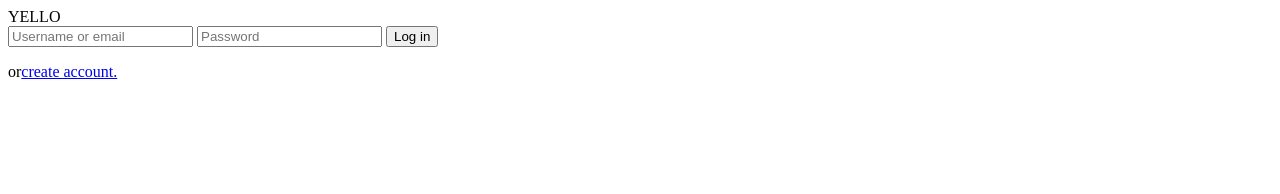
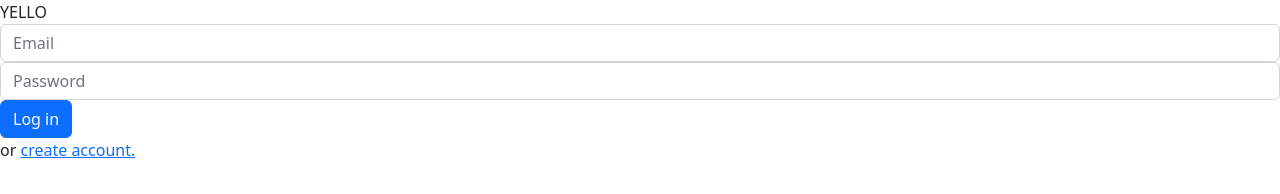
Before and after one commit to marthebull/css-frameworks-CA-29-08-2022, a website: page index.html in a window 1280 px wide. Drawn offline with Linux system fonts and the light colour scheme.

Commit message:
Update index.html

```diff
--- a/index.html
+++ b/index.html
@@ -5,16 +5,19 @@
     <meta http-equiv="X-UA-Compatible" content="IE=edge">
     <meta name="viewport" content="width=device-width, initial-scale=1.0">
     <title>Log in | Yello</title>
+    <link rel="stylesheet" href="css/style.css">
 </head>
 <body>
     <header>YELLO</header>
+    <main>
         <div>
             <form action="home-feed.html">
-            <input type="email" class="form-control" placeholder="Username or email">
+                <input type="email" class="form-control" placeholder="Email">
                 <input type="password" class="form-control" placeholder="Password">
                 <button type="submit" class="btn btn-primary">Log in</button>
             </form>
-        <p>or<a href="#" class="link-primary">create account.</a></p>
+            <p>or <a href="#" class="link-primary">create account.</a></p>
         </div>
+    </main>
 </body>
 </html>
```
Lines whose indentation alone changed are shown as unchanged.
